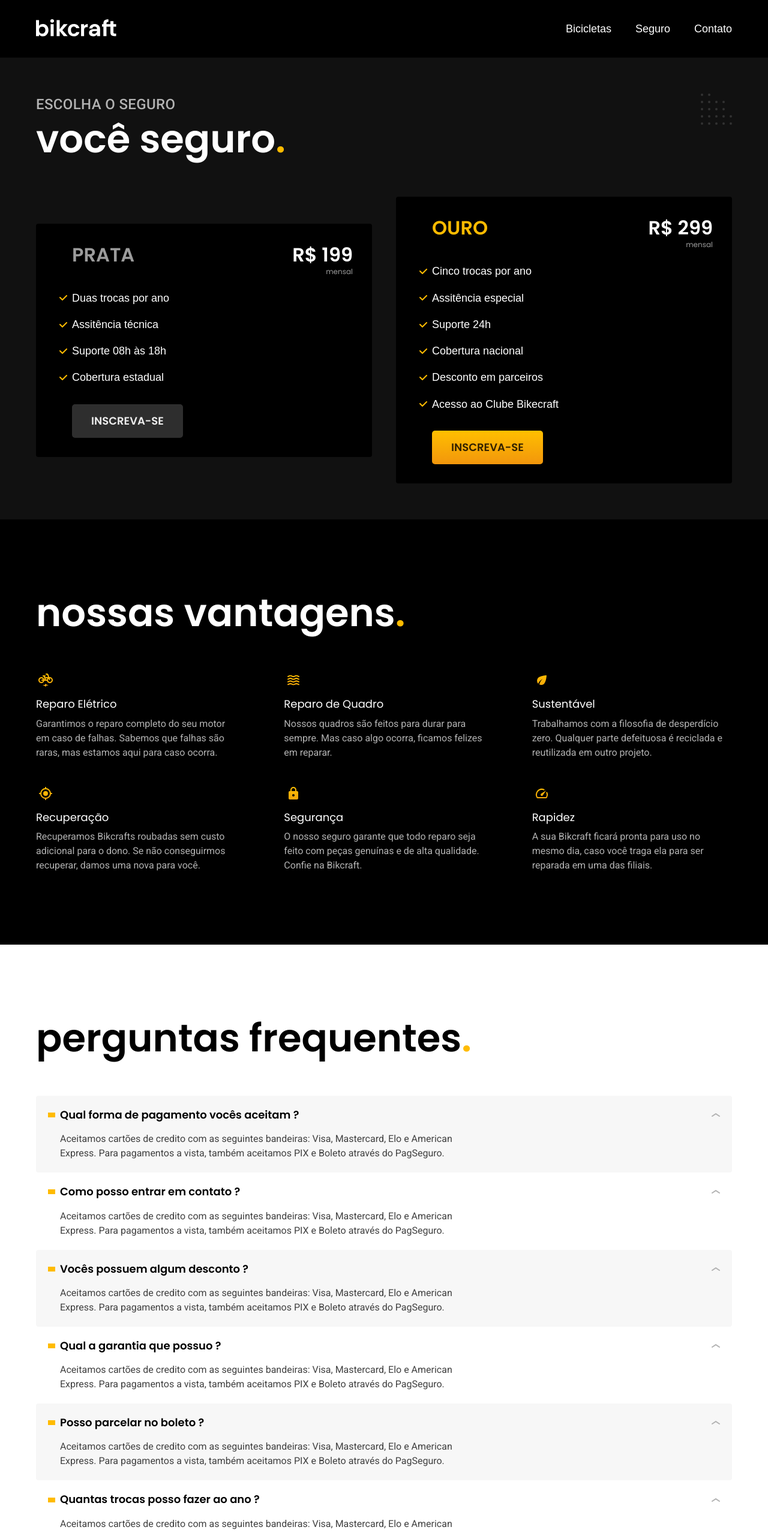
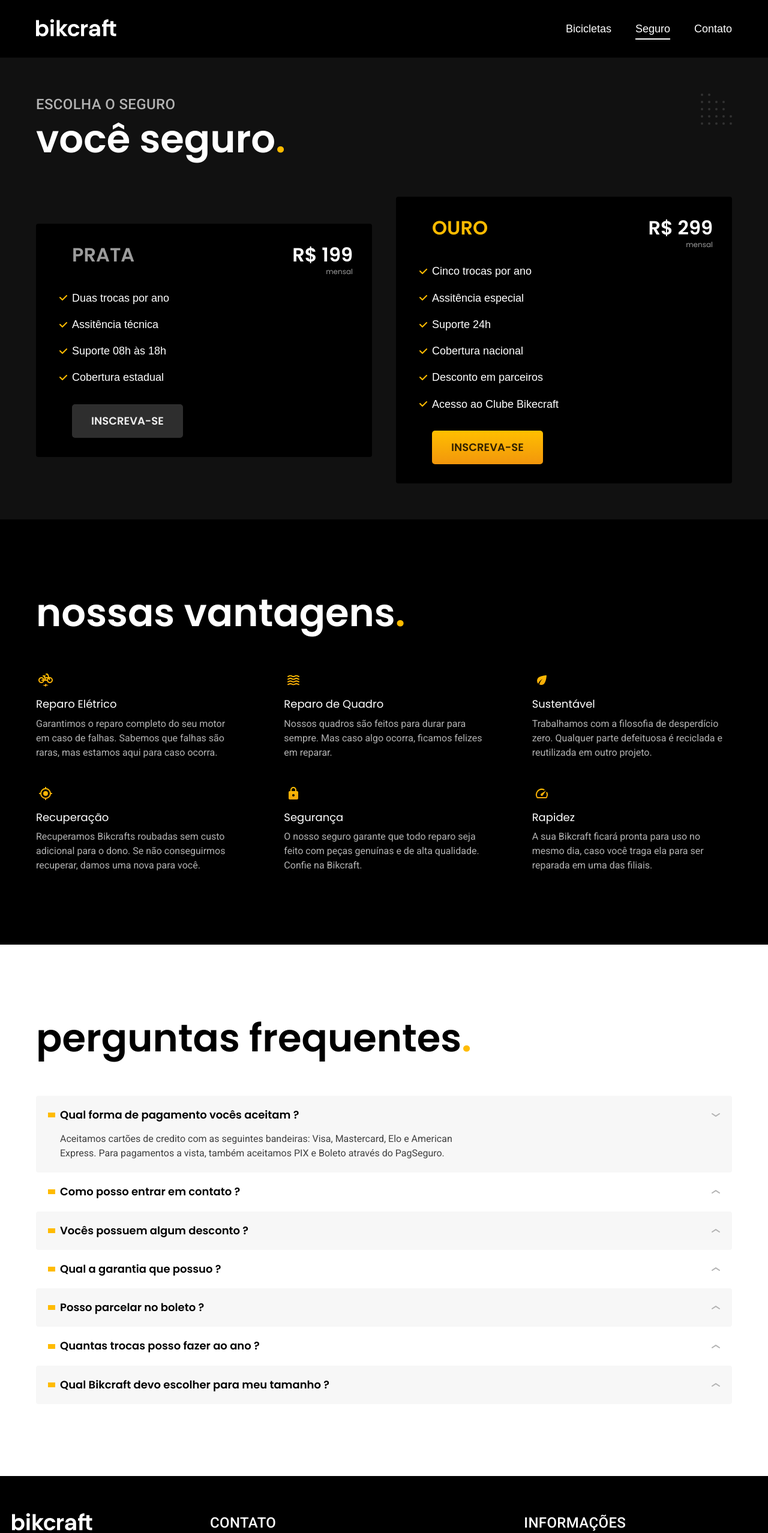
Before and after one commit to i4n-v/Bikcraft, a React (Vite) app: page /seguros in a window 1280 px wide. Shown: the top 2556 px of the page at 60% size. Built offline with nearby package versions, Linux system fonts and the light colour scheme.

Commit message:
adding functionality in accordion

```diff
--- a/src/components/Accordion/index.tsx
+++ b/src/components/Accordion/index.tsx
@@ -1,4 +1,4 @@
-import React from "react";
+import React, { useState } from "react";
 import styled from "styled-components";
 import arrowOpen from "../../assets/svg/icons/arrow-open.svg";
 
@@ -23,21 +23,26 @@
     color: var(--c09);
     padding: 16px 0px 0px 20px;
     max-width: 80ch;
+    display: none;
   }
 
   > div:nth-child(odd) {
     background: var(--c01);
   }
 
-  > div > dt {
+  > div > dt > button {
     display: grid;
     grid-template-columns: auto 1fr auto;
     align-items: center;
     gap: 8px;
     cursor: pointer;
+    border: none;
+    background: none;
+    width: 100%;
+    text-align: left;
   }
 
-  > div > dt:before {
+  > div > dt > button:before {
     content: "";
     display: inline-block;
     width: 12px;
@@ -45,21 +50,45 @@
     background: var(--p01);
   }
 
-  > div > dt:after {
+  > div > dt > button:after {
     content: "";
     display: inline-block;
     width: 14px;
     height: 6px;
     background: url(${arrowOpen});
+    transition: transform 0.3s;
+  }
+
+  .active button:after {
+    transform: rotate(-180deg);
+  }
+
+  .active dd {
+    display: block;
   }
 `;
 
 const Accordion = ({ items }: IAccordionProps) => {
+  const [actives, setActives] = useState<number[]>([0]);
+
+  const handleClick = (index: number) => {
+    if (actives.includes(index)) {
+      const filteredElements = actives.filter((active) => active !== index);
+      setActives(filteredElements);
+    } else {
+      setActives((actives) => [...actives, index]);
+    }
+  };
+
   return (
     <AccordionContainer>
-      {items.map(({ title, description }) => (
-        <div key={title}>
-          <dt className="poppins-m-b">{title}</dt>
+      {items.map(({ title, description }, index) => (
+        <div key={title} className={actives.some((active) => active === index) ? "active" : ""}>
+          <dt>
+            <button className="poppins-m-b" onClick={() => handleClick(index)}>
+              {title}
+            </button>
+          </dt>
           <dd className="roboto-s">{description}</dd>
         </div>
       ))}
--- a/src/components/Menu/index.tsx
+++ b/src/components/Menu/index.tsx
@@ -52,6 +52,10 @@
       position: absolute;
     }
 
+    &.active&:after {
+      width: 100%;
+    }
+
     &:hover&:after {
       width: 100%;
     }
@@ -86,13 +90,19 @@
         <nav aria-label="primária">
           <List className="poppins-m">
             <li>
-              <Link to="/bicicletas">Bicicletas</Link>
+              <Link to="/bicicletas" className={({ isActive }) => (isActive ? "active" : "undefined")}>
+                Bicicletas
+              </Link>
             </li>
             <li>
-              <Link to="/seguros">Seguro</Link>
+              <Link to="/seguros" className={({ isActive }) => (isActive ? "active" : "undefined")}>
+                Seguro
+              </Link>
             </li>
             <li>
-              <Link to="/contato">Contato</Link>
+              <Link to="/contato" className={({ isActive }) => (isActive ? "active" : "undefined")}>
+                Contato
+              </Link>
             </li>
           </List>
         </nav>
--- a/src/pages/Budgets/index.tsx
+++ b/src/pages/Budgets/index.tsx
@@ -73,7 +73,7 @@
   }
 
   > div > h2 {
-    color: var(--w);
+    color: var(--c05);
     margin-top: 20px;
   }
 
```
